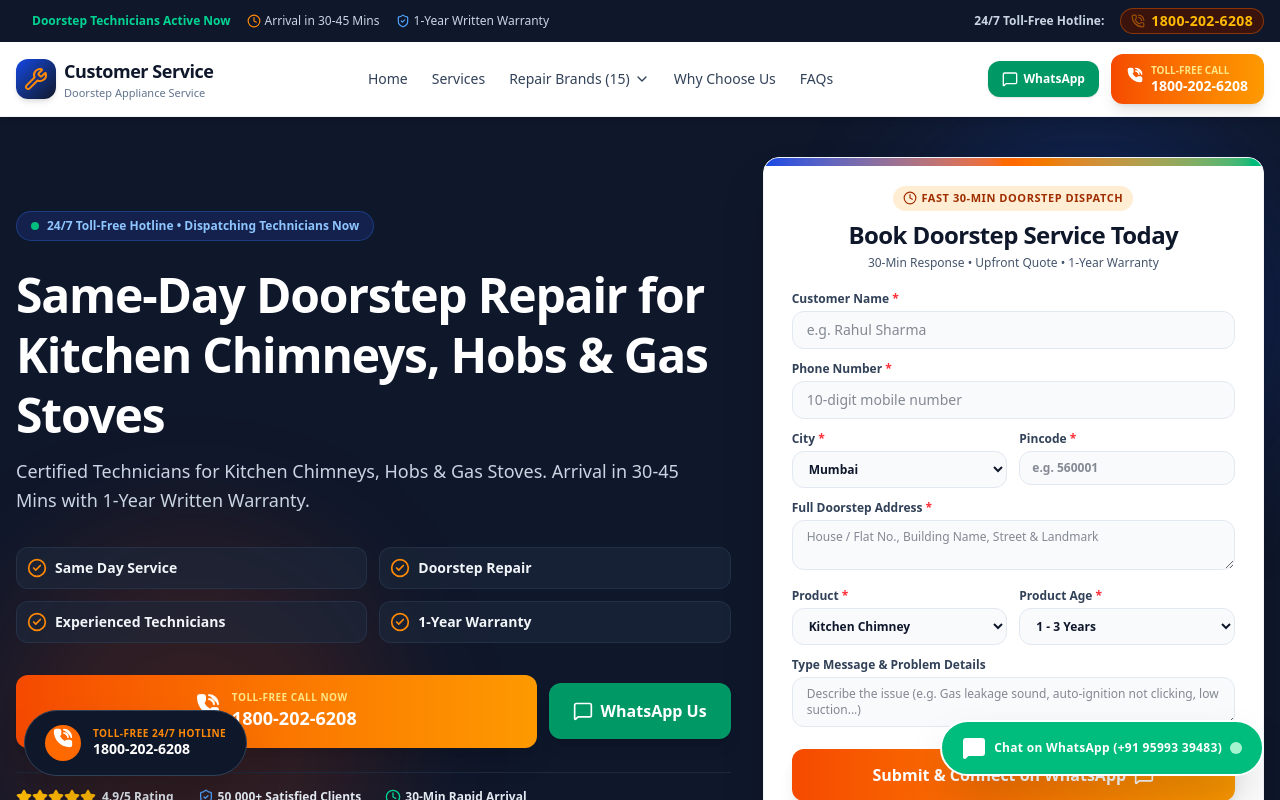
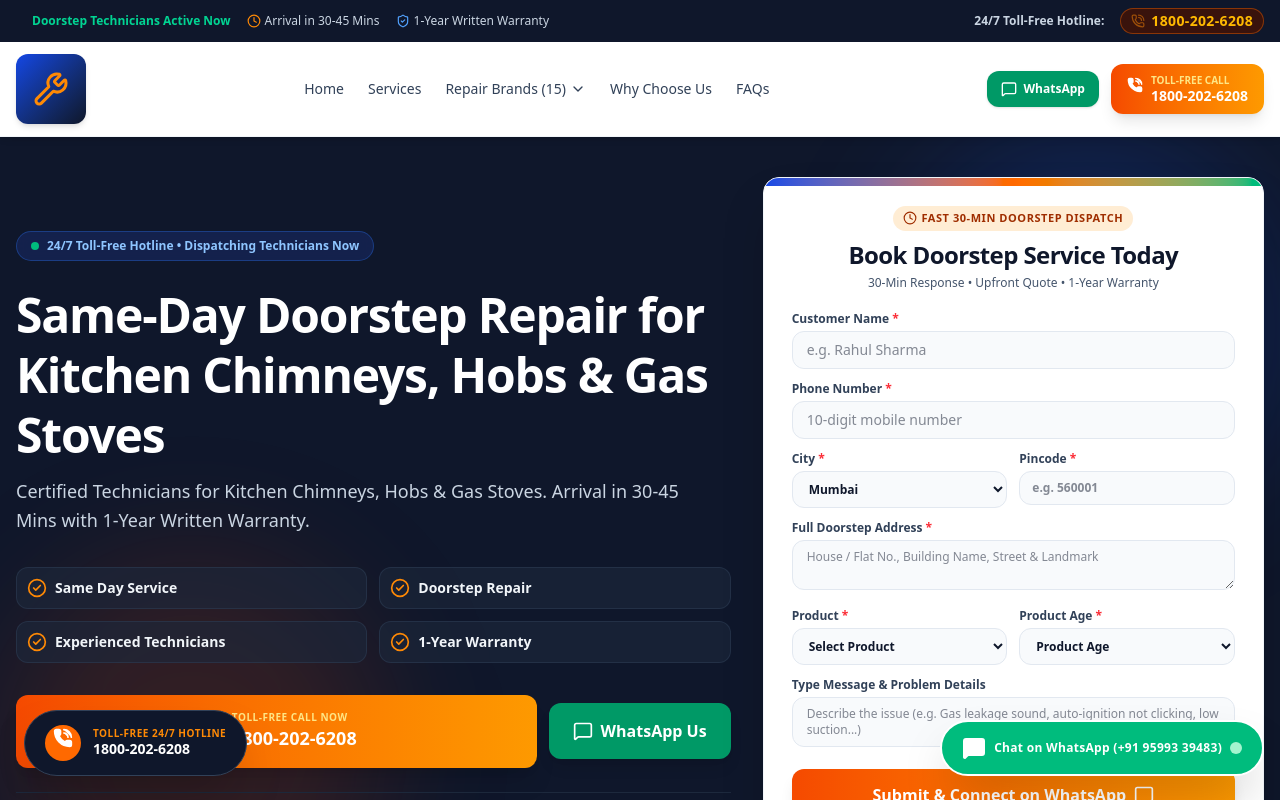
Before and after one commit to shanmalik9550-svg/shan, a Next.js app: page / in a window 1280 px wide. Shown: the top 800 px of the page. Built offline with nearby package versions, Linux system fonts and the light colour scheme.

Commit message:
Update header logo size to 70px, remove hero logo, and update product select options and placeholders in LeadForm

```diff
--- a/components/Header.tsx
+++ b/components/Header.tsx
@@ -2,12 +2,18 @@
 
 import React, { useState } from "react";
 import Link from "next/link";
+import { usePathname } from "next/navigation";
 import { Phone, MessageSquare, Wrench, ShieldCheck, ChevronDown, Clock, MapPin, PhoneCall } from "lucide-react";
 import { companyInfo } from "@/data/companyInfo";
 import { brandsData } from "@/data/brands";
 
 export default function Header() {
+  const pathname = usePathname();
   const [dropdownOpen, setDropdownOpen] = useState(false);
+
+  const slug = pathname ? pathname.replace(/^\//, "") : "";
+  const currentBrand = brandsData[slug];
+  const activeLogo = currentBrand?.logoUrl;
 
   const brandList = Object.values(brandsData);
 
@@ -46,17 +52,21 @@ export default function Header() {
 
       {/* Main Navbar */}
       <div className="max-w-7xl mx-auto px-4 py-3 flex items-center justify-between gap-4">
-        {/* Brand Logo / Name */}
-        <Link href="/" className="flex items-center gap-2 group">
-          <div className="w-10 h-10 rounded-xl bg-gradient-to-br from-blue-700 to-slate-900 flex items-center justify-center text-white shadow-md group-hover:scale-105 transition-transform">
-            <Wrench className="w-6 h-6 text-orange-400" />
-          </div>
-          <div>
-            <div className="flex items-center gap-1.5">
-              <span className="font-extrabold text-lg text-slate-900 tracking-tight">Customer Service</span>
+        {/* Brand Logo */}
+        <Link href="/" className="flex items-center group">
+          {activeLogo ? (
+            <div className="h-[70px] px-3.5 py-1 rounded-xl bg-white border border-slate-200 shadow-sm flex items-center justify-center overflow-hidden shrink-0 group-hover:scale-105 transition-transform">
+              <img
+                src={activeLogo}
+                alt={`${currentBrand?.name || "Brand"} Logo`}
+                className="h-[62px] w-auto max-w-[200px] object-contain"
+              />
             </div>
-            <p className="text-[11px] text-slate-500 font-medium">Doorstep Appliance Service</p>
-          </div>
+          ) : (
+            <div className="w-[70px] h-[70px] rounded-xl bg-gradient-to-br from-blue-700 to-slate-900 flex items-center justify-center text-white shadow-md group-hover:scale-105 transition-transform">
+              <Wrench className="w-9 h-9 text-orange-400" />
+            </div>
+          )}
         </Link>
 
         {/* Brand Selector Dropdown & Quick Links */}
--- a/components/HeroSection.tsx
+++ b/components/HeroSection.tsx
@@ -30,19 +30,6 @@ export default function HeroSection({
       <div className="absolute bottom-0 left-0 w-96 h-96 bg-orange-600/15 rounded-full blur-3xl pointer-events-none"></div>
 
       <div className="max-w-7xl mx-auto px-4 relative z-10">
-        {/* Brand Logo Display (Image Only) */}
-        {brandLogo && (
-          <div className="mb-6 flex justify-center sm:justify-start">
-            <div className="bg-white p-2 sm:p-2.5 rounded-2xl shadow-2xl border-2 border-white/90 flex items-center justify-center h-20 sm:h-24 w-56 sm:w-72 shrink-0 overflow-hidden">
-              <img
-                src={brandLogo}
-                alt={`${brandName || 'Brand'} Logo`}
-                className="max-h-full max-w-full object-contain transform scale-125 sm:scale-135 transition-transform"
-              />
-            </div>
-          </div>
-        )}
-
         <div className="grid grid-cols-1 lg:grid-cols-12 gap-8 items-center">
           {/* Left Column: Headlines, Trust Bullets, CTAs */}
           <div className="lg:col-span-7 space-y-6">
--- a/components/LeadForm.tsx
+++ b/components/LeadForm.tsx
@@ -14,7 +14,7 @@ interface LeadFormProps {
 
 export default function LeadForm({
   defaultBrand = "Select Brand",
-  defaultAppliance = "Kitchen Chimney",
+  defaultAppliance = "Select Product",
   title = "Book Doorstep Service Now",
   subtitle = "30-Min Response • Upfront Quote • 1-Year Warranty",
   buttonText = "Get Free Doorstep Quote"
@@ -26,7 +26,7 @@ export default function LeadForm({
     pincode: "",
     fullAddress: "",
     appliance: defaultAppliance,
-    productAge: "1 - 3 Years",
+    productAge: "Product Age",
     userMessage: ""
   });
 
@@ -37,12 +37,11 @@ export default function LeadForm({
   const [waRedirectUrl, setWaRedirectUrl] = useState("");
 
   const applianceOptions = [
-    "Kitchen Chimney",
-    "Kitchen Hob",
-    "Gas Stove",
-    "Auto Ignition Problem",
-    "Burner / Gas Leakage Repair",
-    "Deep Cleaning & Maintenance"
+    "Gas Stove Repair",
+    "Hob Repair",
+    "Cooking Range Repair",
+    "Chimney Service Repair",
+    "Gas Stove 4,3 Burner Repair"
   ];
 
   const productAgeOptions = [
@@ -69,6 +68,14 @@ export default function LeadForm({
     }
     if (!formData.fullAddress.trim()) {
       setError("Please enter your full address so our technician can visit your home.");
+      return;
+    }
+    if (formData.appliance === "Select Product") {
+      setError("Please select a product from the list.");
+      return;
+    }
+    if (formData.productAge === "Product Age") {
+      setError("Please select the product age.");
       return;
     }
 
@@ -244,6 +251,7 @@ Please confirm technician arrival ETA.`;
                   onChange={(e) => setFormData({ ...formData, appliance: e.target.value })}
                   className="w-full bg-slate-50 border border-slate-200 rounded-xl px-3 py-2 text-xs text-slate-900 font-semibold focus:bg-white focus:border-blue-600 outline-none"
                 >
+                  <option value="Select Product">Select Product</option>
                   {applianceOptions.map((app) => (
                     <option key={app} value={app}>
                       {app}
@@ -261,6 +269,7 @@ Please confirm technician arrival ETA.`;
                   onChange={(e) => setFormData({ ...formData, productAge: e.target.value })}
                   className="w-full bg-slate-50 border border-slate-200 rounded-xl px-3 py-2 text-xs text-slate-900 font-semibold focus:bg-white focus:border-blue-600 outline-none"
                 >
+                  <option value="Product Age">Product Age</option>
                   {productAgeOptions.map((age) => (
                     <option key={age} value={age}>
                       {age}
```
